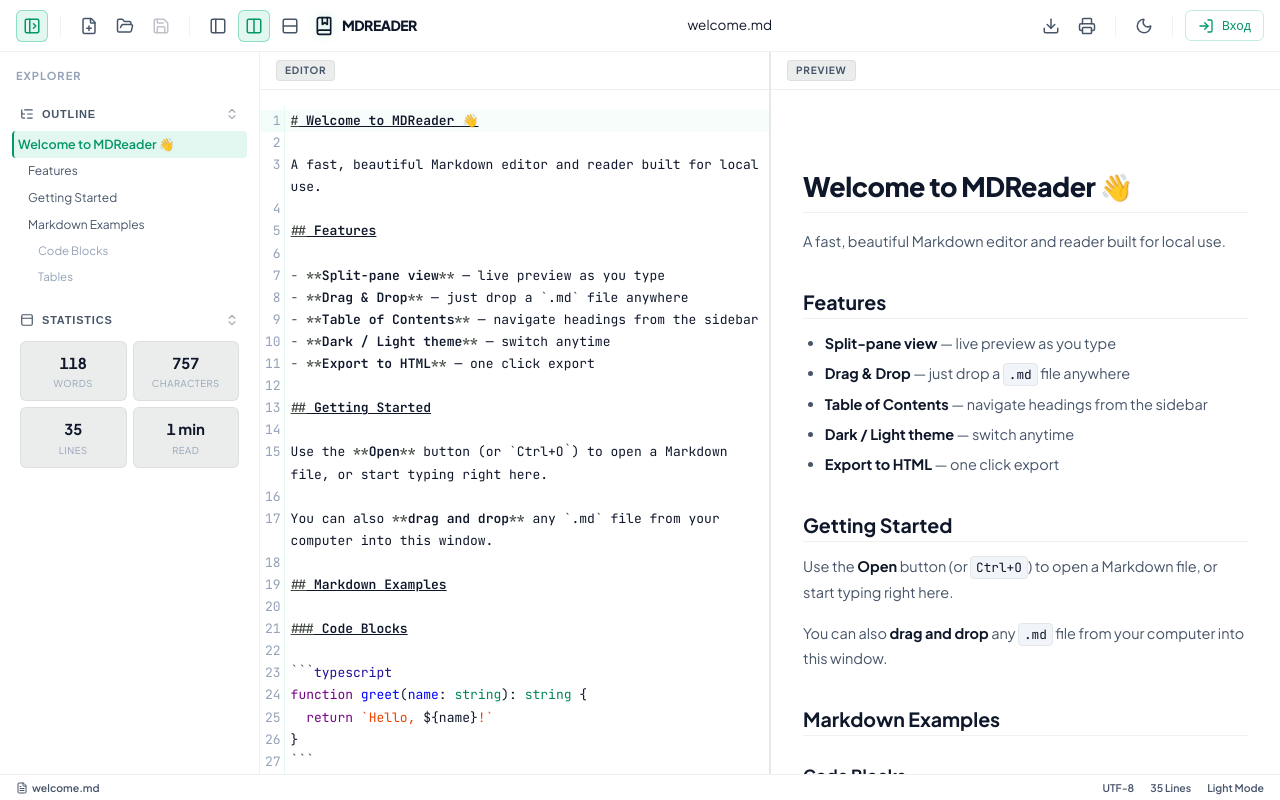
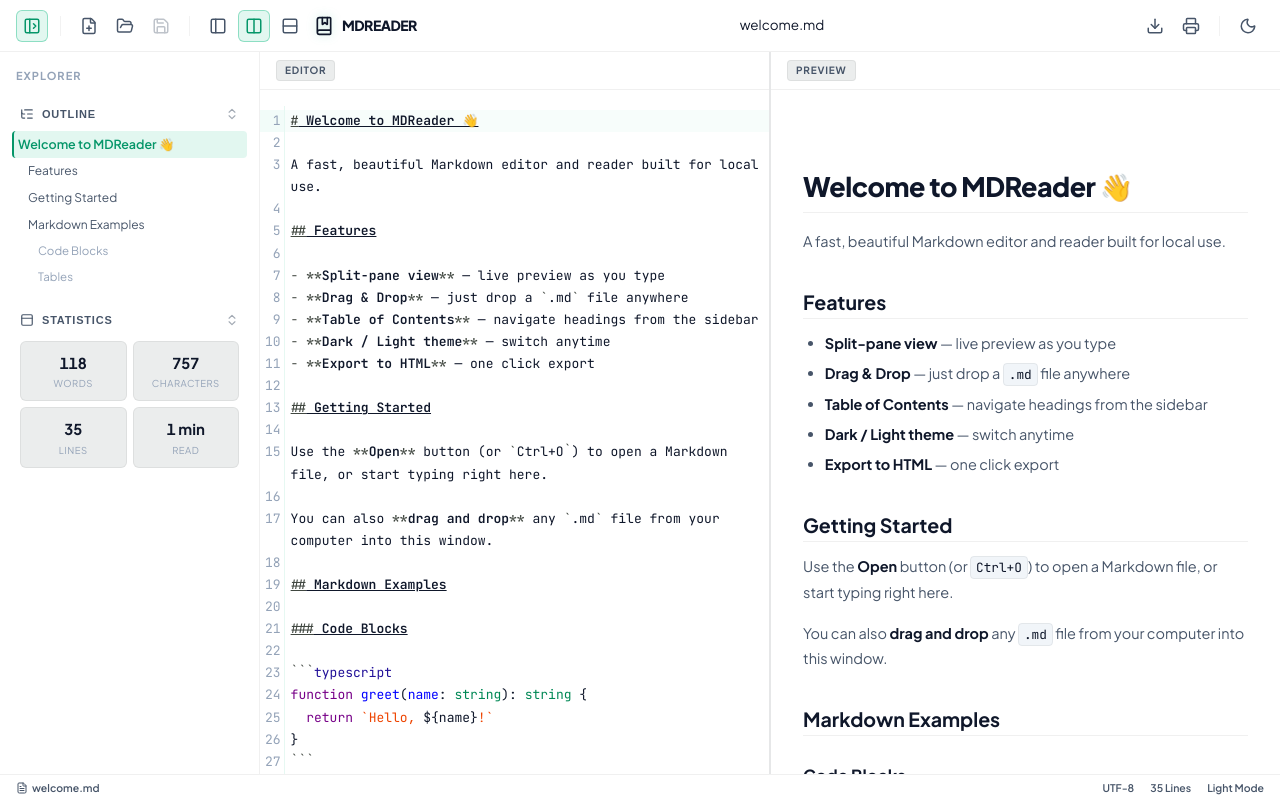
Before and after one commit to ripper8/md-reader, a React (Vite) app: page / in a window 1280 px wide. Built offline with nearby package versions, Linux system fonts and the light colour scheme.

Commit message:
feat: simplify navigation toolbar and remove profile and login actions

```diff
--- a/src/App.tsx
+++ b/src/App.tsx
@@ -392,7 +392,6 @@
         hasSidebar={hasSidebar}
         onOpen={handleOpen}
         onSave={handleSave}
-        onSaveAs={handleSaveAs}
         onNew={handleNew}
         onToggleTheme={toggleTheme}
         onViewMode={setViewMode}
--- a/src/components/Dashboard.tsx
+++ b/src/components/Dashboard.tsx
@@ -4,7 +4,7 @@
 
 interface DashboardProps {
   history: HistoryItem[]
-  username: string | null
+  username?: string | null
   onOpenFile: () => void
   onNewFile: () => void
   onSelectFile: (content: string, fileName: string) => void
--- a/src/components/Toolbar.tsx
+++ b/src/components/Toolbar.tsx
@@ -1,7 +1,7 @@
 import type { ViewMode } from '../types'
 import {
   FolderOpen, Save, FilePlus, Sun, Moon,
-  BookMarked, PanelLeft, Rows, Columns, Download, Printer, PanelLeftOpen, LogOut, LogIn
+  BookMarked, PanelLeft, Rows, Columns, Download, Printer, PanelLeftOpen
 } from 'lucide-react'
 
 interface ToolbarProps {
@@ -10,18 +10,14 @@
   isDark: boolean
   viewMode: ViewMode
   hasSidebar: boolean
-  username: string | null
   onOpen: () => void
   onSave: () => void
-  onSaveAs: () => void
   onNew: () => void
   onToggleTheme: () => void
   onViewMode: (mode: ViewMode) => void
   onToggleSidebar: () => void
   onExportHtml: () => void
   onPrint: () => void
-  onLogout: () => void
-  onOpenLogin: () => void
 }
 
 export default function Toolbar({
@@ -30,7 +26,6 @@
   isDark,
   viewMode,
   hasSidebar,
-  username,
   onOpen,
   onSave,
   onNew,
@@ -39,8 +34,6 @@
   onToggleSidebar,
   onExportHtml,
   onPrint,
-  onLogout,
-  onOpenLogin,
 }: ToolbarProps) {
   return (
     <header className="toolbar" role="toolbar" aria-label="Main toolbar">
@@ -179,42 +172,6 @@
       >
         {isDark ? <Sun size={18} /> : <Moon size={18} />}
       </button>
-
-      {username ? (
-        <>
-          <div className="toolbar-divider" />
-          <div className="toolbar-user-profile" title={`Влязохте като ${username} в movies.acyapps.com`}>
-            <div className="toolbar-user-avatar">
-              {username.charAt(0)}
-            </div>
-            <span className="toolbar-user-name">{username}</span>
-            <button
-              className="btn btn-ghost btn-icon"
-              onClick={onLogout}
-              style={{ padding: '2px', marginLeft: '4px' }}
-              title="Изход"
-              aria-label="Изход"
-            >
-              <LogOut size={14} />
-            </button>
-          </div>
-        </>
-      ) : (
-        <>
-          <div className="toolbar-divider" />
-          <button
-            id="btn-login-trigger"
-            className="btn btn-ghost"
-            onClick={onOpenLogin}
-            style={{ color: 'var(--accent)', borderColor: 'var(--accent-glow)' }}
-            title="Вход с Jellyfin"
-            aria-label="Вход с Jellyfin"
-          >
-            <LogIn size={16} />
-            <span>Вход</span>
-          </button>
-        </>
-      )}
     </header>
   )
 }
```
